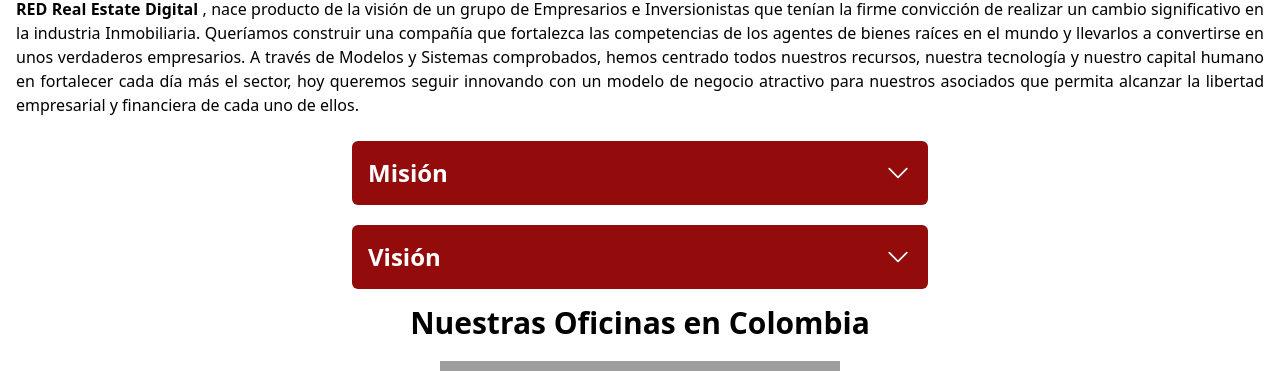
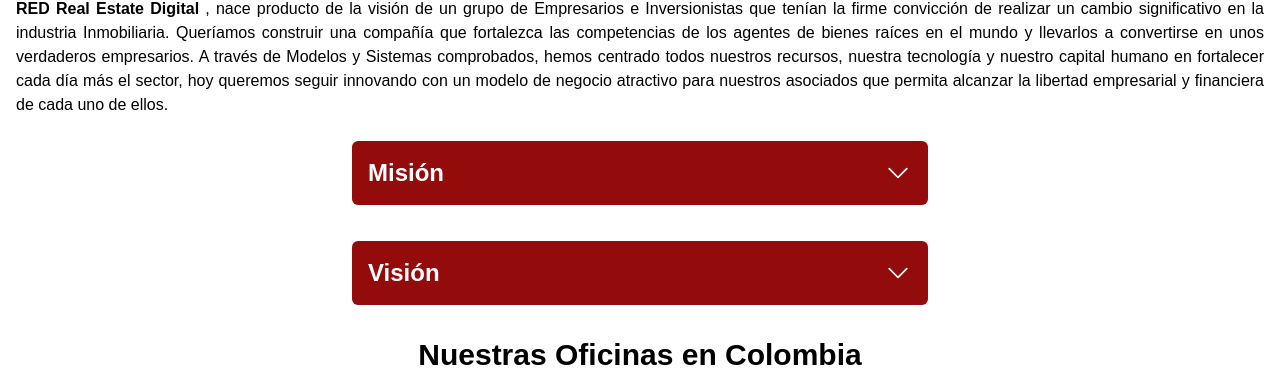
Before and after one commit to frontCMR/redRealstate, a Vue app: page / in a window 1280 px wide. Shown: the part 992-1363 px from the top of the page. Built offline with nearby package versions, Linux system fonts and the light colour scheme; grey boxes are pictures that could not be loaded.

Commit message:
mision y vision content

```diff
--- a/src/style.css
+++ b/src/style.css
@@ -2,6 +2,7 @@
 @tailwind base;
 @tailwind components;
 @tailwind utilities;
+@import url("https://fonts.googleapis.com/css2?family=Poppins:ital,wght@0,100;0,300;0,400;0,500;0,600;0,700;1,100;1,300&display=swap");
 
 * {
   margin: 0;
@@ -9,6 +10,10 @@
   box-sizing: border-box;
 }
 
+html {
+  font-family: "Poppins", sans-serif;
+}
+
 .sectionTitle {
   @apply text-3xl font-bold text-center;
 }
--- a/src/views/Home/components/UsHome.vue
+++ b/src/views/Home/components/UsHome.vue
@@ -16,23 +16,91 @@
         financiera de cada uno de ellos.
       </p>
     </article>
-    <article>
+    <article class="infoContainer">
       <div
-        class="flex justify-between rounded-md items-center mx-auto mt-5 p-4 bg-primaryColor w-4/5 max-w-xl"
+        v-for="info in infoUs"
+        :key="info.title"
+        class="w-4/5 max-w-xl mx-auto"
       >
-        <p class="text-2xl text-white font-bold">Misión</p>
-        <ChevronDownIcon class="w-7 text-white" />
-      </div>
-      <div
-        class="flex justify-between rounded-md items-center mx-auto mt-5 p-4 bg-primaryColor w-4/5 max-w-xl"
-      >
-        <p class="text-2xl text-white font-bold">Visión</p>
-        <ChevronDownIcon class="w-7 text-white" />
+        <div
+          @click="toggleInfo"
+          :id="info.title"
+          class="flex justify-between rounded-md items-center mt-5 p-4 cursor-pointer bg-primaryColor"
+        >
+          <p class="text-2xl text-white font-bold">{{ info.title }}</p>
+          <ChevronDownIcon
+            :class="
+              'w-7 text-white transition delay-100 ease-in-out' +
+              (choice == info.title ? ' rotate-180' : ' rotate-0')
+            "
+          />
+        </div>
+        <div class="info">
+          <p class="transition delay-300 ease-in-out">
+            {{ choice == info.title ? info.description : "" }}
+          </p>
+        </div>
       </div>
     </article>
   </section>
 </template>
 <script lang="ts" setup>
+import { ref, Ref } from "vue";
 import { ChevronDownIcon } from "@heroicons/vue/24/solid";
+interface InfoUs {
+  title: string;
+  description: string;
+}
+const infoUs: InfoUs[] = [
+  {
+    title: "Misión",
+    description: `
+            Nuestra misión es transformar la experiencia de bienes raíces a
+            nivel global mediante la tecnología digital y el marketing.Nos
+            comprometemos a brindar soluciones innovadoras y eficientes a
+            nuestra comunidad que permitan a las personas encontrar, adquirir y
+            gestionar propiedades de manera inteligente y rentable. A través de
+            nuestro enfoque colaborativo y una red global de asociados,
+            aspiramos a empoderar a individuos y comunidades para que alcancen
+            sus objetivos financieros y de bienestar, creando un impacto
+            positivo y duradero en la industria y la sociedad.
+    `,
+  },
+  {
+    title: "Visión",
+    description: `
+            Nuestra visión es convertirnos en el líder indiscutible de la
+            industria tecnológica de bienes raíces a nivel mundial. Queremos ser
+            reconocidos como la plataforma más confiable y avanzada, ofreciendo
+            soluciones digitales que revolucionen la forma en que las personas
+            interactúan con el mercado inmobiliario. A través de una amplia red
+            de distribuidores independientes, buscamos expandir nuestro alcance
+            y presencia a nivel global, conectando a personas de diferentes
+            culturas y países para que participen en nuestro exitoso modelo de
+            negocio. Nuestra visión es generar riqueza y prosperidad para
+            nuestros asociados mientras seguimos desarrollando tecnologías
+            disruptivas que mejoren la accesibilidad y transparencia en el mundo
+            de los bienes raíces. Con un enfoque inquebrantable en la innovación
+            y el servicio al cliente, aspiramos a ser líderes en la
+            transformación digital de la industria inmobiliaria, proporcionando
+            oportunidades sin precedentes para el crecimiento personal y
+            financiero de todos los involucrados en nuestra comunidad.
+    `,
+  },
+];
+const choice: Ref<string> = ref("");
+
+const toggleInfo = (e: MouseEvent) => {
+  const target = e.target as HTMLElement;
+  if (choice.value == target.id) {
+    choice.value = "";
+  } else {
+    choice.value = target.id;
+  }
+};
 </script>
-<style lang=""></style>
+<style lang="css">
+.info {
+  @apply px-4 py-2 text-justify transition delay-100 ease-in-out;
+}
+</style>
```
